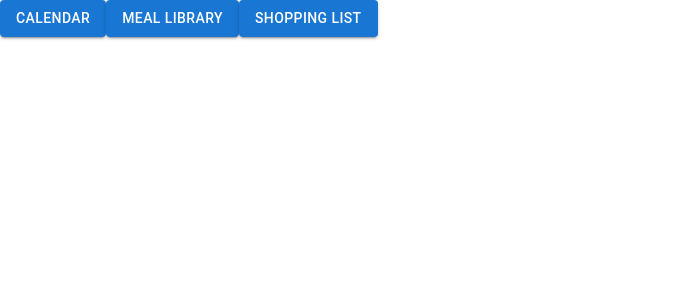
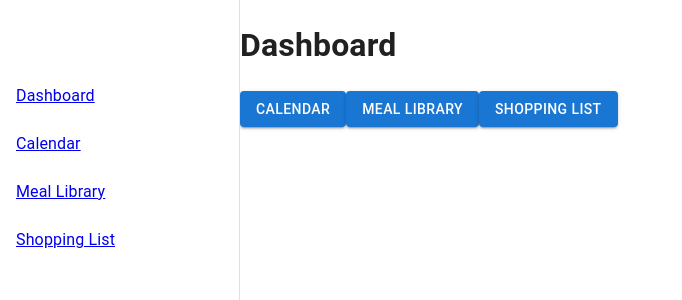
Before and after one commit to samuelpage98/FoodCal, a React (Create React App) app in the folder food-cal/: page / in a window 1280 px wide. Shown: the top 300 px of the page, without its empty margins (0-682 px from the left). Built offline with nearby package versions, Linux system fonts and the light colour scheme.

Commit message:
created navbar and added to all pages

```diff
--- /dev/null
+++ b/food-cal/src/components/Navbar.js
@@ -0,0 +1,55 @@
+import * as React from 'react';
+import Box from '@mui/material/Box';
+import Drawer from '@mui/material/Drawer';
+import CssBaseline from '@mui/material/CssBaseline';
+import AppBar from '@mui/material/AppBar';
+import Toolbar from '@mui/material/Toolbar';
+import List from '@mui/material/List';
+import Typography from '@mui/material/Typography';
+import Divider from '@mui/material/Divider';
+import ListItem from '@mui/material/ListItem';
+import ListItemIcon from '@mui/material/ListItemIcon';
+import ListItemText from '@mui/material/ListItemText';
+import { Link } from "react-router-dom";
+// import InboxIcon from '@mui/icons-material/MoveToInbox';
+// import MailIcon from '@mui/icons-material/Mail';
+
+const drawerWidth = 240;
+const pageLink = ['/', '/calendar', '/meal-library', '/shopping-list']
+
+function Navbar() {
+    return (
+        <Box sx={{ display: 'flex' }}>
+            <CssBaseline />
+            <Drawer
+                sx={{
+                    width: drawerWidth,
+                    flexShrink: 0,
+                    '& .MuiDrawer-paper': {
+                        width: drawerWidth,
+                        boxSizing: 'border-box',
+                    },
+                }}
+                variant="permanent"
+                anchor="left"
+            >
+                <Toolbar />
+                {/* <Divider /> */}
+                <List>
+                    {['Dashboard', 'Calendar', 'Meal Library', 'Shopping List'].map((text, index) => (
+                        <Link to={pageLink[index]}>
+                            <ListItem button key={text}>
+                                <ListItemText primary={text} />
+                            </ListItem>
+                        </Link>
+                    ))}
+                </List>
+            </Drawer>
+            <Box>
+
+            </Box>
+        </Box>
+    );
+}
+
+export default Navbar
--- a/food-cal/src/pages/Calendar.js
+++ b/food-cal/src/pages/Calendar.js
@@ -1,7 +1,16 @@
+
+import Navbar from '../components/Navbar'
 
 function Calendar() {
   return (
-    <h1>Calendar</h1>
+    <div style={{ display: "flex" }}>
+      <div style={{ border: "1px solid red", width: "240px" }}>
+        <Navbar />
+      </div>
+      <div>
+        <h1>Calendar</h1>
+      </div>
+    </div>
   );
 }
 
--- a/food-cal/src/pages/Dashboard.js
+++ b/food-cal/src/pages/Dashboard.js
@@ -1,15 +1,23 @@
 import * as React from 'react';
 import Button from '@mui/material/Button';
 import { Link } from "react-router-dom";
-// import Stack from '@mui/material/Stack';
+import Navbar from '../components/Navbar'
 
 function Dashboard() {
   return (
-    <>
-      <Link to="/calendar"><Button variant="contained">Calendar</Button></Link>
-      <Link to="/meal-library"><Button variant="contained">Meal Library</Button></Link>
-      <Link to="/shopping-list"><Button variant="contained">Shopping List</Button></Link>
-    </>
+
+    <div style={{ display: "flex" }}>
+      <div style={{ border: "1px solid red", width: "240px" }}>
+        <Navbar />
+      </div>
+      <div>
+        <h1>Dashboard</h1>
+        <Link to="/calendar"><Button variant="contained">Calendar</Button></Link>
+        <Link to="/meal-library"><Button variant="contained">Meal Library</Button></Link>
+        <Link to="/shopping-list"><Button variant="contained">Shopping List</Button></Link>
+      </div>
+    </div>
+
 
   );
 }
--- a/food-cal/src/pages/MealLibrary.js
+++ b/food-cal/src/pages/MealLibrary.js
@@ -1,7 +1,15 @@
+import Navbar from '../components/Navbar'
 
 function MealLibrary() {
   return (
-    <h1>Meal Library</h1>
+    <div style={{ display: "flex" }}>
+      <div style={{ border: "1px solid red", width: "240px" }}>
+        <Navbar />
+      </div>
+      <div>
+        <h1>Meal Library</h1>
+      </div>
+    </div>
   );
 }
 
--- a/food-cal/src/pages/ShoppingList.js
+++ b/food-cal/src/pages/ShoppingList.js
@@ -1,7 +1,16 @@
+
+import Navbar from '../components/Navbar'
 
 function ShoppingList() {
   return (
-    <h1>Shopping List</h1>
+    <div style={{ display: "flex" }}>
+      <div style={{ border: "1px solid red", width: "240px" }}>
+        <Navbar />
+      </div>
+      <div>
+        <h1>Shopping List</h1>
+      </div>
+    </div>
   );
 }
 
```
